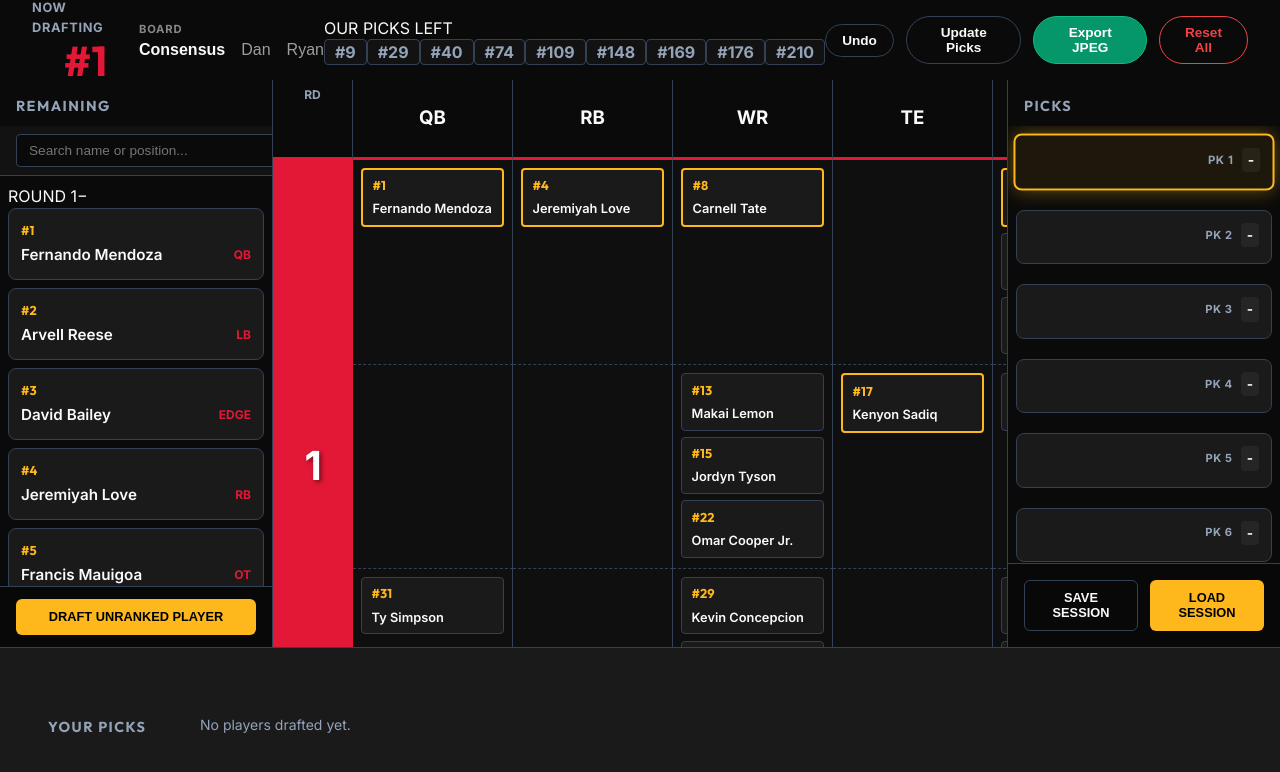
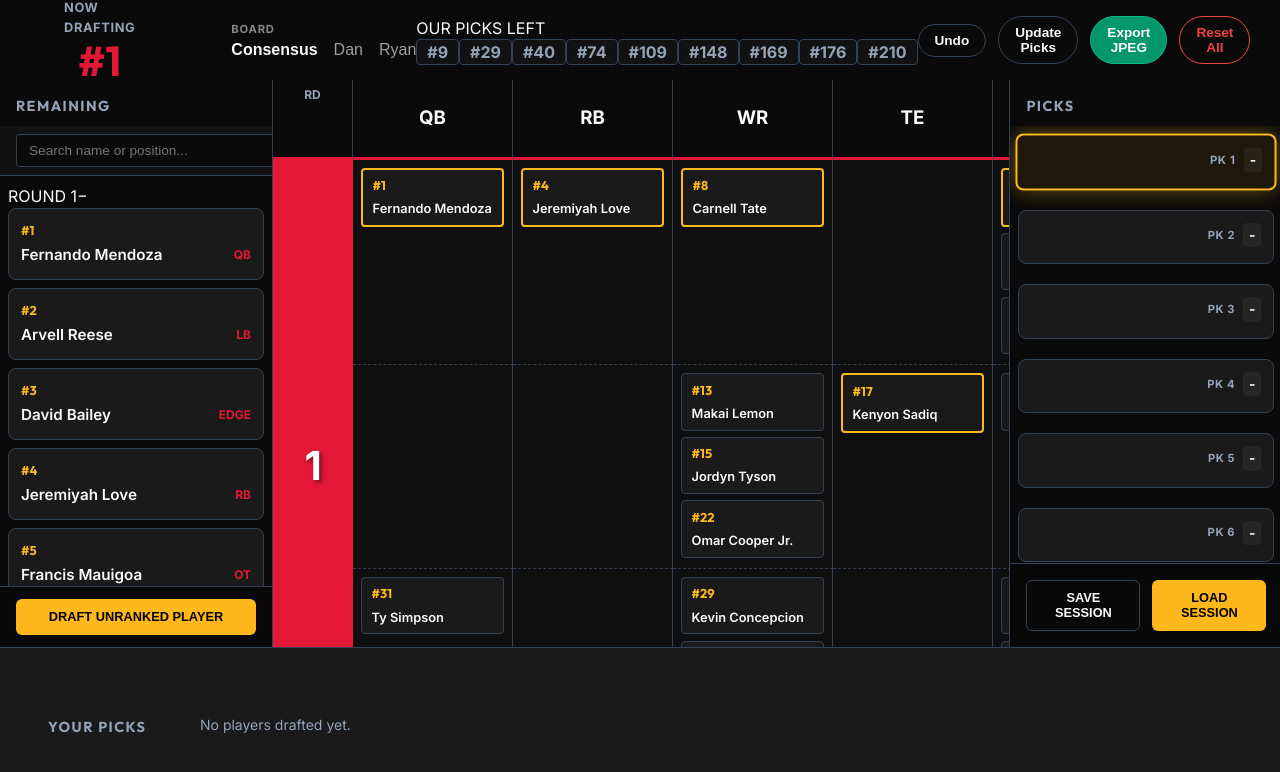
Before and after one commit to FBrand/DraftBoard, a React (Vite) app: page / in a window 1280 px wide. Shown: the top 772 px of the page. Built offline with nearby package versions, Linux system fonts and the light colour scheme.

Commit message:
UI tweaks

```diff
--- a/src/components/BottomPanel.jsx
+++ b/src/components/BottomPanel.jsx
@@ -10,8 +10,8 @@ const BottomPanel = ({ yourPicks }) => {
                         key={player.name}
                         className="player-card ours"
                         style={{
-                            minWidth: '180px',
-                            marginBottom: 0,
+                            minWidth: '150px',
+                            marginBottom: '0.5rem',
                             padding: '0.5rem 1rem',
                             display: 'flex',
                             flexDirection: 'row',
--- a/src/components/TopPanel.jsx
+++ b/src/components/TopPanel.jsx
@@ -18,10 +18,14 @@ const TopPanel = ({ currentPick, ourPicksLeft, onUndo, onUpdatePicks, onReset, i
 
     return (
         <div className="top-panel">
-            <div className="pick-info">
-                <span className="pick-label">NOW DRAFTING</span>
-                <span className="pick-number">#{currentPick}</span>
-                {ourPicksLeft.includes(currentPick) && <span className="our-pick-badge">OURS</span>}
+            <div className="top-panel">
+                <div className="pick-info">
+                    <span className="pick-label">NOW DRAFTING</span>
+                    <span className="pick-number">#{currentPick}</span>
+                </div>
+                <div className="top-panel">
+                    {ourPicksLeft.includes(currentPick) && <span className="our-pick-badge">OURS</span>}
+                </div>
             </div>
 
             <div className="board-switcher">
```
